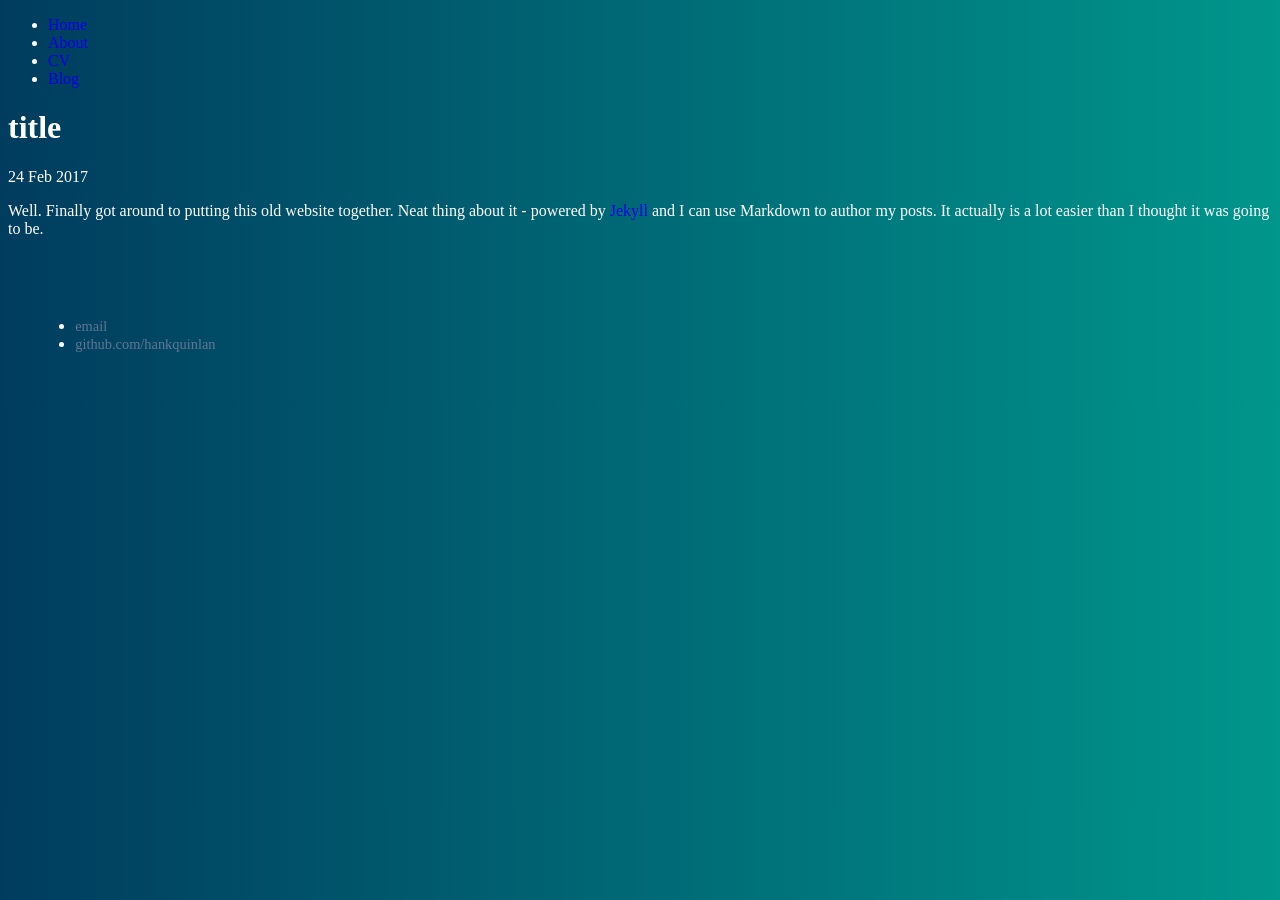
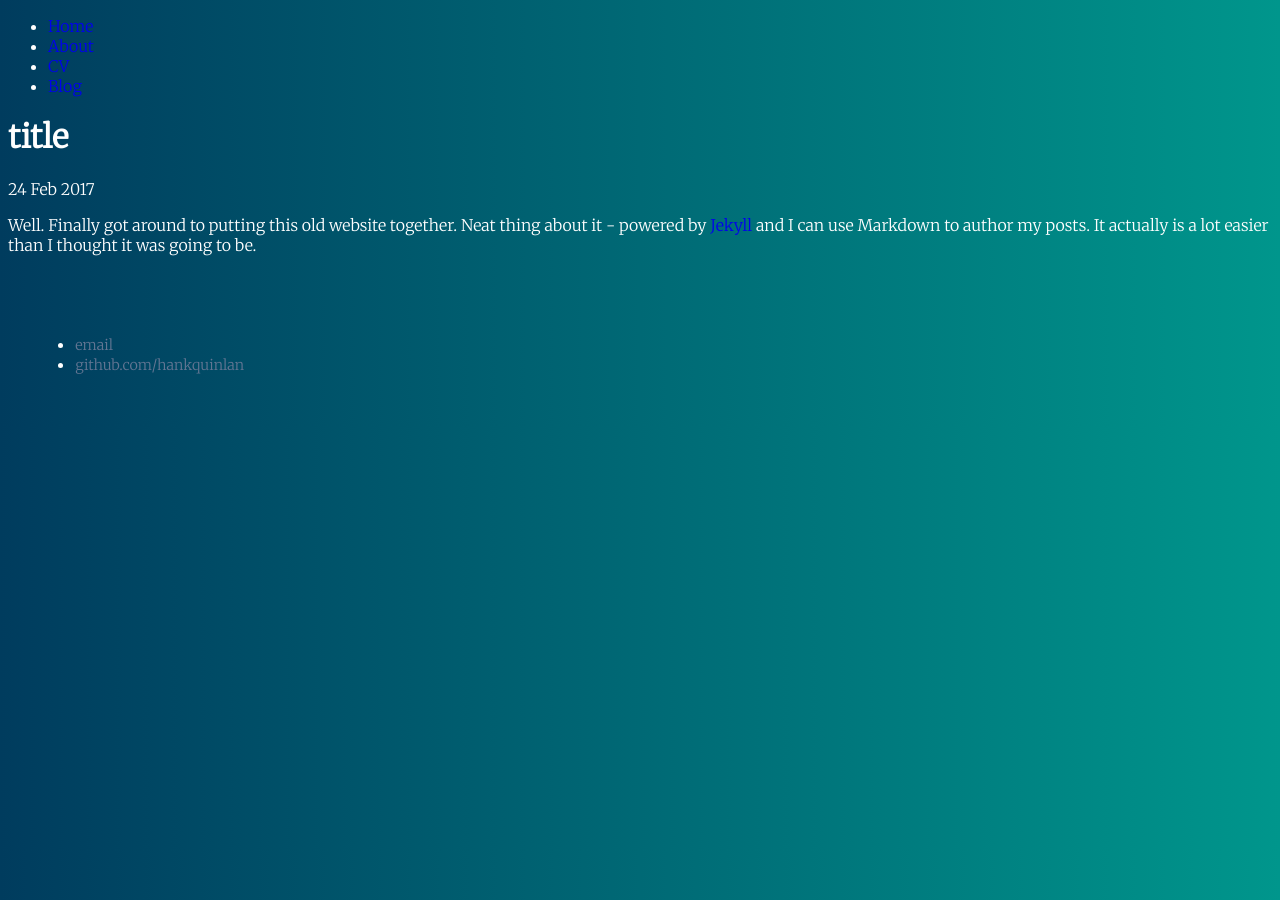
Before and after one commit to worlding/worlding.github.io, a Jekyll site: the page built from _posts/2017-02-24-title-of-my-post.md, in a window 1280 px wide. Built offline with Jekyll 4.4.1, drawn with Linux system fonts in a browser that asks for light colours.

Commit message:
Update default.html

```diff
--- a/_layouts/default.html
+++ b/_layouts/default.html
@@ -4,6 +4,8 @@
 			<title>{{ page.title }}</title>
 			<!-- link to main stylesheet -->
 			<link rel="stylesheet" type="text/css" href="/css/main.css">
+			<link href="https://fonts.googleapis.com/css?family=Merriweather:300,300i" rel="stylesheet">
+
 		</head>
 		<body>
 			<nav>
```
